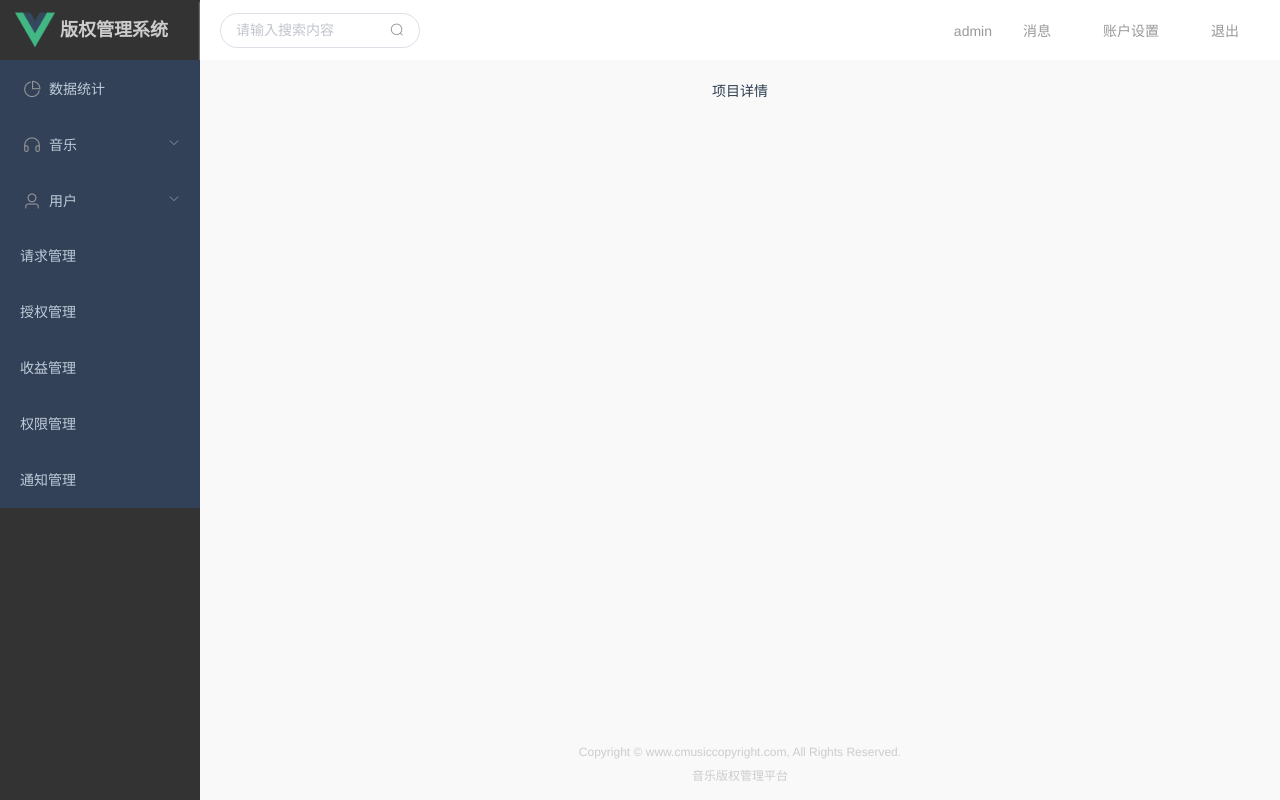
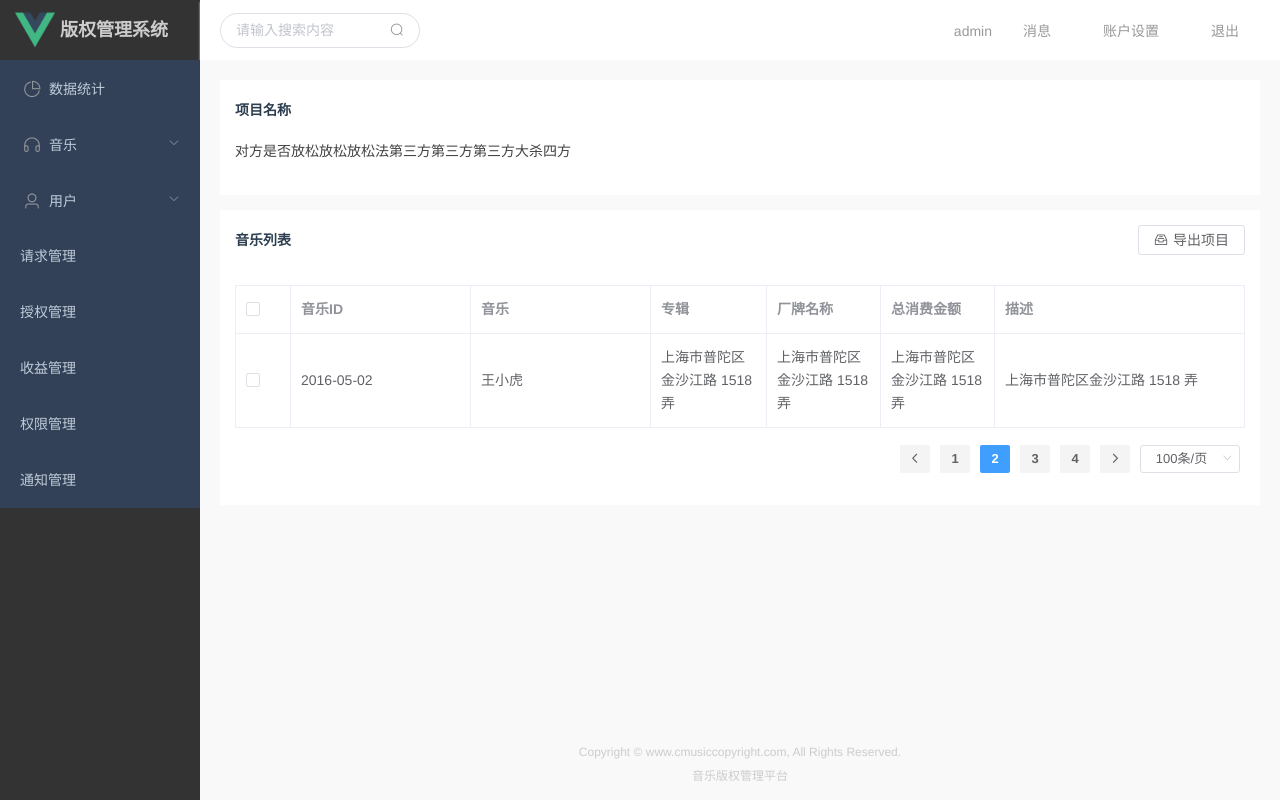
Before and after one commit to iamxingcong/mleji, a Vue app: page /#/ProjectDetail in a window 1280 px wide. Built offline with nearby package versions, Linux system fonts and the light colour scheme.

Commit message:
update pages

```diff
--- a/src/components/page/user/ProjectDetail.vue
+++ b/src/components/page/user/ProjectDetail.vue
@@ -1,11 +1,115 @@
 <template>
   <div id='ProjectDetail'>
-    <span>项目详情</span>
+     <div class="white">
+      <el-row>
+        <span class="tit left">项目名称</span>
+      </el-row>
+      <el-row>
+        <span class="desc">对方是否放松放松放松法第三方第三方第三方大杀四方</span>
+      </el-row>
+    </div>
+
+    <div class="white mt15">
+      <el-row>
+        <span class="tit left">音乐列表</span>
+        <span class="right mt15 mr15">
+          <el-button size="mini" icon="el-icon-receiving">导出项目</el-button>
+        </span>
+      </el-row>
+      <div class="pd15">
+        <el-table
+          border
+          :data="tableData"
+          style="width: 100%">
+          <el-table-column
+          type="selection"
+          width="55">
+          </el-table-column>
+          <el-table-column
+            prop="date"
+            label="音乐ID"
+            width="180">
+          </el-table-column>
+          <el-table-column
+            prop="name"
+            label="音乐"
+            width="180">
+          </el-table-column>
+          <el-table-column
+            prop="address"
+            label="专辑">
+          </el-table-column>
+          <el-table-column
+            prop="addressa"
+            label="厂牌名称">
+          </el-table-column>
+          <el-table-column
+            prop="addressb"
+            label="总消费金额">
+          </el-table-column>
+          <el-table-column
+            prop="addressc"
+            width="250"
+            label="描述">
+          </el-table-column>
+        </el-table>
+      </div>
+
+    <div class="paginations">
+      <el-pagination
+        background
+        @size-change="handleSizeChangeg"
+        @current-change="handleCurrentChangeg"
+        :current-page="currentPage3"
+        :page-sizes="[10, 20, 30, 100]"
+        :page-size="100"
+        layout="prev, pager, next, sizes"
+        :total="400">
+      </el-pagination>
+    </div>
+
+    </div>
 
   </div>
 </template>
 <script>
 export default {
-  name: 'ProjectDetail'
+  name: 'ProjectDetail',
+  data () {
+    return {
+      tableData: [{
+        date: '2016-05-02',
+        name: '王小虎',
+        address: '上海市普陀区金沙江路 1518 弄',
+        addressa: '上海市普陀区金沙江路 1518 弄',
+        addressb: '上海市普陀区金沙江路 1518 弄',
+        addressc: '上海市普陀区金沙江路 1518 弄'
+      }],
+      currentPage3: 2
+    }
+  },
+  methods: {
+    handleSizeChangeg (val) {
+      console.log(`每页a ${val} 条`)
+    },
+    handleCurrentChangeg (val) {
+      console.log(`当前页a: ${val}`)
+    }
+  }
 }
 </script>
+<style  scoped>
+  .desc{
+    padding: 5px 15px;
+    display: block;
+    float: left;
+    text-align: left;
+    color: #434343;
+  }
+  .white .el-row{
+    margin-bottom: 15px;
+  }
+  .white{
+    padding-bottom: 15px;
+  }
+</style>
--- a/src/components/page/user/UserManage.vue
+++ b/src/components/page/user/UserManage.vue
@@ -77,35 +77,66 @@
           </el-table-column>
           <el-table-column
             prop="addressa"
-            label="用户类型">
+            label="剩余下载量">
           </el-table-column>
           <el-table-column
             prop="addressb"
-            label="用户类型">
+            label="总消费金额">
           </el-table-column>
           <el-table-column
             prop="addressc"
-            label="用户类型">
+            label="上次登录时间">
           </el-table-column>
           <el-table-column
             prop="addressd"
-            label="用户类型">
+            label="状态">
             <template slot-scope="scope">
               <el-switch
                   active-color="#5B7BFA"
                   inactive-color="#dadde5"
                   v-model="scope.row.addressd"
+                  @change="schange(scope.row)"
               >
               </el-switch>
             </template>
           </el-table-column>
           <el-table-column
-            prop="addressd"
-            label="用户类型">
+            width="250"
+            prop="addresse"
+            label="操作">
+            <template slot-scope="scope">
+               <el-button
+                type="text"
+                @click="handleClick(scope.row)">查看</el-button>
+               <el-button
+                type="text"
+                @click="edit(scope.row)">编辑</el-button>
+               <el-button
+                type="text"
+                @click="hddelete(scope.row)"
+               >
+                删除
+               </el-button>
+            </template>
           </el-table-column>
         </el-table>
       </div>
+
+      <div class="paginations">
+        <el-pagination
+          background
+          @size-change="handleSizeChangeg"
+          @current-change="handleCurrentChangeg"
+          :current-page="currentPage3"
+          :page-sizes="[10, 20, 30, 100]"
+          :page-size="100"
+          layout="prev, pager, next, sizes"
+          :total="400">
+        </el-pagination>
+      </div>
+
      </div>
+
   </div>
 </template>
 <script>
@@ -139,9 +170,30 @@ export default {
         addressa: '上海市普陀区金沙江路 1518 弄',
         addressb: '上海市普陀区金沙江路 1518 弄',
         addressc: '上海市普陀区金沙江路 1518 弄',
-        addressd: false,
+        addressd: true,
         addresse: '上海市普陀区金沙江路 1518 弄'
-      }]
+      }],
+      currentPage3: 2
+    }
+  },
+  methods: {
+    handleClick (row) {
+      console.log(row)
+    },
+    edit (row) {
+      console.log(row)
+    },
+    hddelete (row) {
+      console.log(row)
+    },
+    schange (r) {
+      console.log(r.addressd)
+    },
+    handleSizeChangeg (val) {
+      console.log(`每页a ${val} 条`)
+    },
+    handleCurrentChangeg (val) {
+      console.log(`当前页a: ${val}`)
     }
   }
 }
@@ -165,4 +217,10 @@ export default {
     float: right;
     margin-right: 15px;
   }
+  .cell{
+    display: flex;
+  }
+  .cell button{
+    flex: 3;
+  }
 </style>
```
